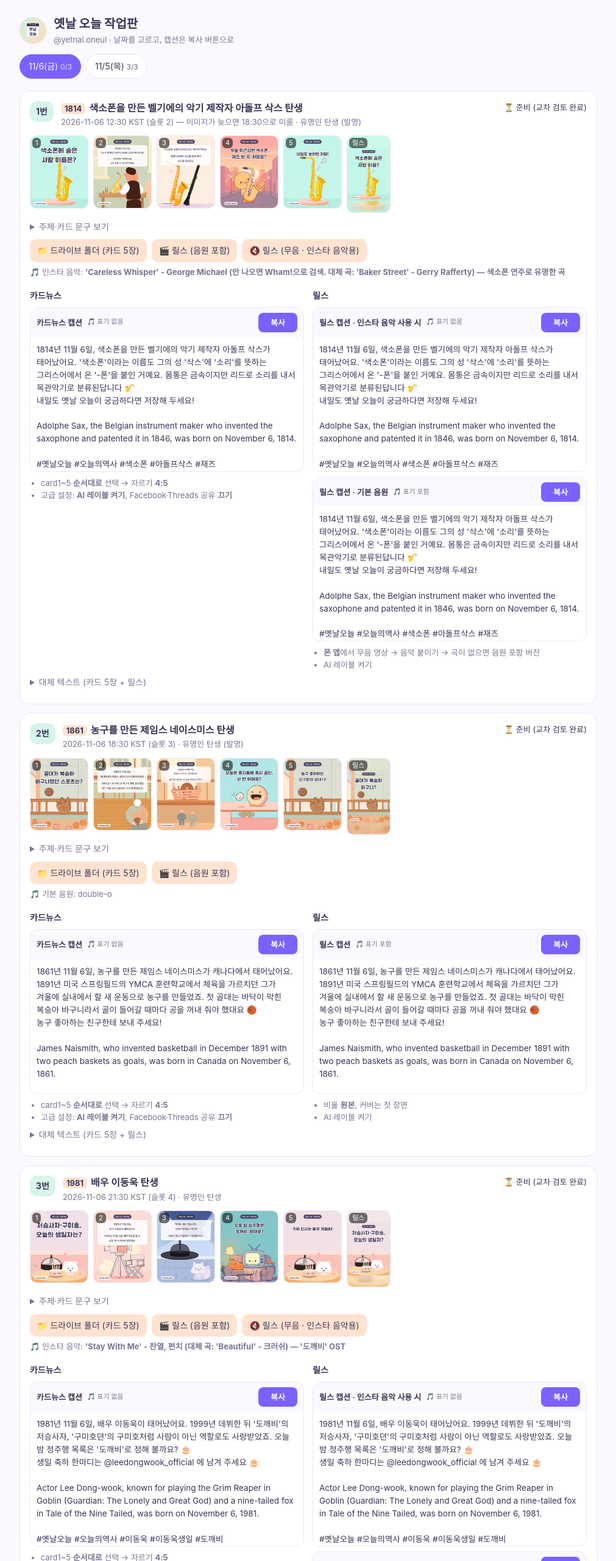
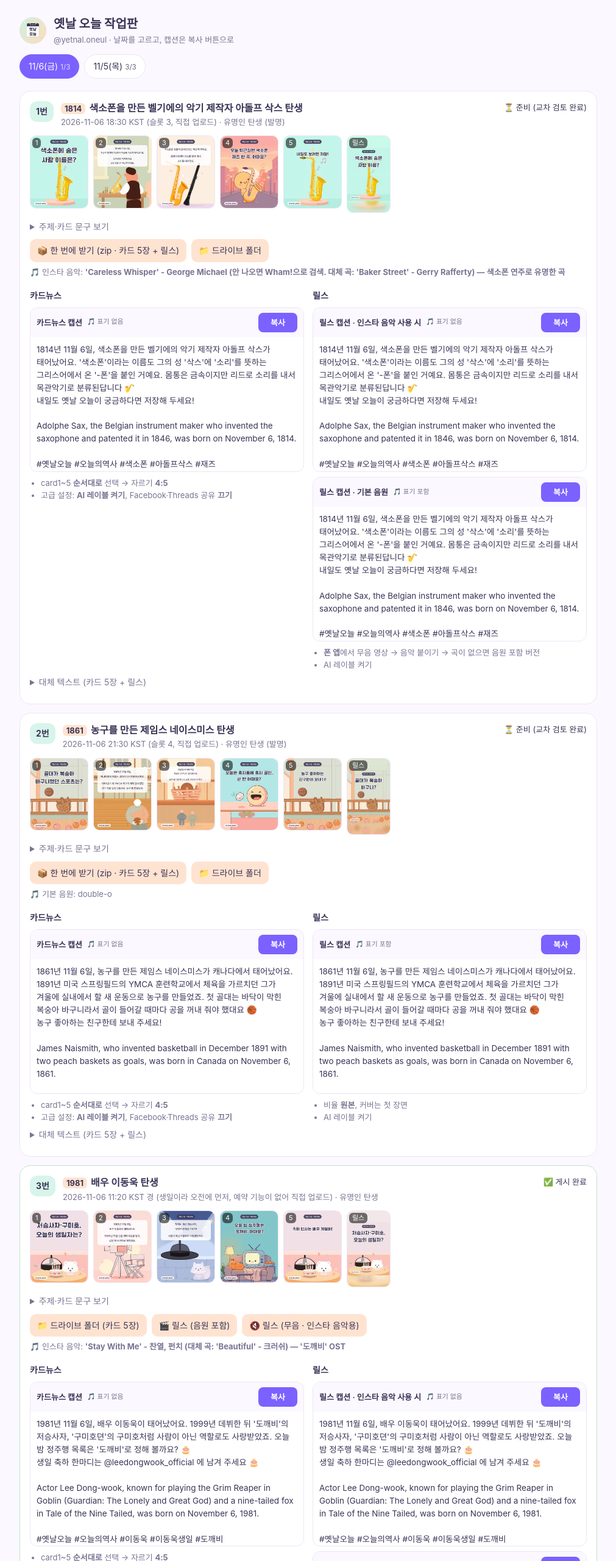
Before and after one commit to luckyho8/onthisday-site, a plain HTML site: page index.html in a window 1280 px wide. Shown: the top 2560 px of the page at 61% size, without its empty margins (134-1145 px from the left). Drawn offline with Linux system fonts and the light colour scheme; a web font is replaced by a local one.

Commit message:
작업판: 한 번에 받기(zip) 버튼, 이동욱 게시 완료
Co-Authored-By: Claude Opus 5.5 <noreply@anthropic.com>

```diff
--- a/index.html
+++ b/index.html
@@ -47,21 +47,21 @@ pre{margin:0;padding:10px;white-space:pre-wrap;word-break:keep-all;font:inherit;
 <body><div class="wrap">
   <div class="top"><img src="img/profile.jpg" alt=""><div><h1>옛날 오늘 작업판</h1>
     <p>@yetnal.oneul · 날짜를 고르고, 캡션은 복사 버튼으로</p></div></div>
-  <nav class="tabs"><button class="tab on" data-day="d2026-11-06">11/6(금)<small>0/3</small></button><button class="tab" data-day="d2026-11-05">11/5(목)<small>3/3</small></button></nav>
+  <nav class="tabs"><button class="tab on" data-day="d2026-11-06">11/6(금)<small>1/3</small></button><button class="tab" data-day="d2026-11-05">11/5(목)<small>3/3</small></button></nav>
   <div class="day on" id="d2026-11-06">
     <section class="post" id="2026-11-06-1">
       <header>
         <div class="badge">1번</div>
         <div class="meta">
           <h2><span class="yr">1814</span>색소폰을 만든 벨기에의 악기 제작자 아돌프 삭스 탄생</h2>
-          <p>2026-11-06 12:30 KST (슬롯 2) — 이미지가 늦으면 18:30으로 미룸 · 유명인 탄생 (발명)</p>
+          <p>2026-11-06 18:30 KST (슬롯 3, 직접 업로드) · 유명인 탄생 (발명)</p>
         </div>
         <div class="status">⏳ 준비 (교차 검토 완료)</div>
       </header>
       <div class="thumbs"><a href="https://drive.google.com/file/d/1r--7_itMuiotHsypp9MP8hrGBXrLjMwZ/view?usp=drivesdk" target="_blank" rel="noopener" class="th"><img src="img/2026-11-06-1/card1.jpg" alt="" loading="lazy"><span>1</span></a><a href="https://drive.google.com/file/d/1-Iv15Ixpi8S6YIDqYw_0TMD87D2wZYlD/view?usp=drivesdk" target="_blank" rel="noopener" class="th"><img src="img/2026-11-06-1/card2.jpg" alt="" loading="lazy"><span>2</span></a><a href="https://drive.google.com/file/d/1Q59uDddtxFPKfvr609I2mwpmqUZUIlzX/view?usp=drivesdk" target="_blank" rel="noopener" class="th"><img src="img/2026-11-06-1/card3.jpg" alt="" loading="lazy"><span>3</span></a><a href="https://drive.google.com/file/d/11fpLabcBCNbsX9Cw7iy3nkYM9X-z-2l9/view?usp=drivesdk" target="_blank" rel="noopener" class="th"><img src="img/2026-11-06-1/card4.jpg" alt="" loading="lazy"><span>4</span></a><a href="https://drive.google.com/file/d/1IP8QGCopccpeEb9XDDN-yMilVTEmBKvf/view?usp=drivesdk" target="_blank" rel="noopener" class="th"><img src="img/2026-11-06-1/card5.jpg" alt="" loading="lazy"><span>5</span></a><a href="https://drive.google.com/file/d/1mAFMsUq7cprc7LuHGlqpfn7xW8wAH6pJ/view?usp=drivesdk" target="_blank" rel="noopener" class="th reel"><img src="img/2026-11-06-1/reel.jpg" alt="" loading="lazy"><span>릴스</span></a></div>
       <details class="cards"><summary>주제·카드 문구 보기</summary><p class="topic">1814년 11월 6일, 색소폰을 만든 벨기에의 악기 제작자 아돌프 삭스 탄생. &#x27;색소폰&#x27;은 그의 성 Sax + 그리스어 phōnē(소리)</p><ol><li><b>1</b> 색소폰에 숨은 사람 이름은?</li><li><b>2</b> 1814년 11월 6일, 지금의 벨기에 디낭에서 아돌프 삭스가 태어났어요. 그가 만든 악기가 바로 그의 성을 딴 &#x27;색소폰&#x27;이에요.</li><li><b>3</b> 색소폰은 몸통이 금속인데도 &#x27;목관악기&#x27;예요. 클라리넷처럼 리드를 떨게 해서 소리를 내거든요.</li><li><b>4</b> 오늘 퇴근길엔 색소폰 재즈 한 곡, 어때요?</li><li><b>5</b> 내일도 보려면 저장!</li></ol>
         <p class="hook">릴스 첫 장면: “색소폰에 숨은 사람 이름?”</p></details>
-      <div class="files"><a class="file" href="https://drive.google.com/drive/folders/1onhgRoZ5J0hmmY4ayFbbYT9FpI5TuHcU" target="_blank" rel="noopener">📁 드라이브 폴더 (카드 5장)</a><a class="file" href="https://drive.google.com/file/d/1mAFMsUq7cprc7LuHGlqpfn7xW8wAH6pJ/view?usp=drivesdk" target="_blank" rel="noopener">🎬 릴스 (음원 포함)</a><a class="file" href="https://drive.google.com/file/d/10fGyEVSnJeaUi6-rDDgM9kw9uSKhzdU3/view?usp=drivesdk" target="_blank" rel="noopener">🔇 릴스 (무음 · 인스타 음악용)</a></div>
+      <div class="files"><a class="file" href="https://drive.google.com/file/d/1_6WWJfPtgY5Z9OxxkUFD4PGqqh73KPlf/view?usp=drivesdk" target="_blank" rel="noopener">📦 한 번에 받기 (zip · 카드 5장 + 릴스)</a><a class="file" href="https://drive.google.com/drive/folders/1onhgRoZ5J0hmmY4ayFbbYT9FpI5TuHcU" target="_blank" rel="noopener">📁 드라이브 폴더</a></div>
       <p class="music">🎵 인스타 음악: <b>&#x27;Careless Whisper&#x27; - George Michael (안 나오면 Wham!으로 검색. 대체 곡: &#x27;Baker Street&#x27; - Gerry Rafferty) — 색소폰 연주로 유명한 곡</b></p>
       <div class="grid">
         <div>
@@ -163,14 +163,14 @@ Adolphe Sax, the Belgian instrument maker who invented the saxophone and patente
         <div class="badge">2번</div>
         <div class="meta">
           <h2><span class="yr">1861</span>농구를 만든 제임스 네이스미스 탄생</h2>
-          <p>2026-11-06 18:30 KST (슬롯 3) · 유명인 탄생 (발명)</p>
+          <p>2026-11-06 21:30 KST (슬롯 4, 직접 업로드) · 유명인 탄생 (발명)</p>
         </div>
         <div class="status">⏳ 준비 (교차 검토 완료)</div>
       </header>
       <div class="thumbs"><a href="https://drive.google.com/file/d/1gK4wIbBe-qxCW4i_vRIiXMcpKDuFVpts/view?usp=drivesdk" target="_blank" rel="noopener" class="th"><img src="img/2026-11-06-2/card1.jpg" alt="" loading="lazy"><span>1</span></a><a href="https://drive.google.com/file/d/1VxSetQAGLG5S0udQjvII3DMhf7l9nIQ9/view?usp=drivesdk" target="_blank" rel="noopener" class="th"><img src="img/2026-11-06-2/card2.jpg" alt="" loading="lazy"><span>2</span></a><a href="https://drive.google.com/file/d/1_ub9PFLr79lNd7715uscyoapT7wgXMOg/view?usp=drivesdk" target="_blank" rel="noopener" class="th"><img src="img/2026-11-06-2/card3.jpg" alt="" loading="lazy"><span>3</span></a><a href="https://drive.google.com/file/d/16Kz-6Mo6iFU9QOnfsqAMglxNNGMsXYNt/view?usp=drivesdk" target="_blank" rel="noopener" class="th"><img src="img/2026-11-06-2/card4.jpg" alt="" loading="lazy"><span>4</span></a><a href="https://drive.google.com/file/d/1CaKAO2m44ApvBjZfb0L1NCdLyqakLeRz/view?usp=drivesdk" target="_blank" rel="noopener" class="th"><img src="img/2026-11-06-2/card5.jpg" alt="" loading="lazy"><span>5</span></a><a href="https://drive.google.com/file/d/1B327U5IeQvjCOIl_fw4XkZgMdO-4nUZN/view?usp=drivesdk" target="_blank" rel="noopener" class="th reel"><img src="img/2026-11-06-2/reel.jpg" alt="" loading="lazy"><span>릴스</span></a></div>
       <details class="cards"><summary>주제·카드 문구 보기</summary><p class="topic">1861년 11월 6일, 농구를 만든 제임스 네이스미스 탄생 (캐나다). 1891년 12월 미국 YMCA 학교 체육 강사로 일하며 복숭아 바구니 두 개를 골대로 농구를 만듦</p><ol><li><b>1</b> 골대가 복숭아 바구니였던 스포츠는?</li><li><b>2</b> 1861년 11월 6일, 캐나다에서 제임스 네이스미스가 태어났어요. 1891년 미국 YMCA 학교의 체육 강사였던 그가 겨울 실내 운동으로 &#x27;농구&#x27;를 만들었죠.</li><li><b>3</b> 처음엔 바닥이 막힌 복숭아 바구니가 골대였어요. 골이 들어갈 때마다 공을 꺼내 줘야 했죠!</li><li><b>4</b> 오늘은 휴지통에 휴지 골인, 한 판 어때요?</li><li><b>5</b> 농구 좋아하는 친구한테 보내기!</li></ol>
         <p class="hook">릴스 첫 장면: “골대가 복숭아 바구니?”</p></details>
-      <div class="files"><a class="file" href="https://drive.google.com/drive/folders/12cUhJaX1vkOModWs9xpiYyfWoeXeiyjZ" target="_blank" rel="noopener">📁 드라이브 폴더 (카드 5장)</a><a class="file" href="https://drive.google.com/file/d/1B327U5IeQvjCOIl_fw4XkZgMdO-4nUZN/view?usp=drivesdk" target="_blank" rel="noopener">🎬 릴스 (음원 포함)</a></div>
+      <div class="files"><a class="file" href="https://drive.google.com/file/d/1uVZZcyh5oTqK9XQWNkQC_eQ0kC-Oeqxt/view?usp=drivesdk" target="_blank" rel="noopener">📦 한 번에 받기 (zip · 카드 5장 + 릴스)</a><a class="file" href="https://drive.google.com/drive/folders/12cUhJaX1vkOModWs9xpiYyfWoeXeiyjZ" target="_blank" rel="noopener">📁 드라이브 폴더</a></div>
       <p class="music">🎵 기본 음원: double-o</p>
       <div class="grid">
         <div>
@@ -257,14 +257,14 @@ James Naismith, who invented basketball in December 1891 with two peach baskets
       </div>
       </details>
     </section>
-    <section class="post" id="2026-11-06-3">
+    <section class="post done" id="2026-11-06-3">
       <header>
         <div class="badge">3번</div>
         <div class="meta">
           <h2><span class="yr">1981</span>배우 이동욱 탄생</h2>
-          <p>2026-11-06 21:30 KST (슬롯 4) · 유명인 탄생</p>
+          <p>2026-11-06 11:20 KST 경 (생일이라 오전에 먼저, 예약 기능이 없어 직접 업로드) · 유명인 탄생</p>
         </div>
-        <div class="status">⏳ 준비 (교차 검토 완료)</div>
+        <div class="status">✅ 게시 완료</div>
       </header>
       <div class="thumbs"><a href="https://drive.google.com/file/d/1JdMp8nzafEf9nZIyP_UYvooe8mbLmVpA/view?usp=drivesdk" target="_blank" rel="noopener" class="th"><img src="img/2026-11-06-3/card1.jpg" alt="" loading="lazy"><span>1</span></a><a href="https://drive.google.com/file/d/1sBEeaPOoTYKKvRXOeECn_nf7Mb78AECD/view?usp=drivesdk" target="_blank" rel="noopener" class="th"><img src="img/2026-11-06-3/card2.jpg" alt="" loading="lazy"><span>2</span></a><a href="https://drive.google.com/file/d/1ofSLYYAMbX8yTZrFfyuBOiKV9xgsHZT3/view?usp=drivesdk" target="_blank" rel="noopener" class="th"><img src="img/2026-11-06-3/card3.jpg" alt="" loading="lazy"><span>3</span></a><a href="https://drive.google.com/file/d/1PIDxSj-K1ACikdJi_ayz_sabma9r9K4s/view?usp=drivesdk" target="_blank" rel="noopener" class="th"><img src="img/2026-11-06-3/card4.jpg" alt="" loading="lazy"><span>4</span></a><a href="https://drive.google.com/file/d/1EF2n7XjXmT5aIAgsqY2qzyxwX6-ru_a1/view?usp=drivesdk" target="_blank" rel="noopener" class="th"><img src="img/2026-11-06-3/card5.jpg" alt="" loading="lazy"><span>5</span></a><a href="https://drive.google.com/file/d/1mWVkjMbx0I-_ERk9-YKJFcr6LYiWzc6z/view?usp=drivesdk" target="_blank" rel="noopener" class="th reel"><img src="img/2026-11-06-3/reel.jpg" alt="" loading="lazy"><span>릴스</span></a></div>
       <details class="cards"><summary>주제·카드 문구 보기</summary><p class="topic">1981년 11월 6일, 배우 이동욱 탄생. 1999년 데뷔, &#x27;도깨비&#x27;(2016~2017)의 저승사자, &#x27;구미호뎐&#x27;(2020)의 구미호 이연</p><ol><li><b>1</b> 저승사자·구미호, 오늘의 생일자는?</li><li><b>2</b> 1981년 11월 6일, 배우 이동욱이 태어났어요. 1999년 모델 선발 대회 대상을 받고, 같은 해 드라마로 데뷔했죠.</li><li><b>3</b> &#x27;도깨비&#x27;에선 저승사자, &#x27;구미호뎐&#x27;에선 구미호! 사람이 아닌 역할로도 사랑받았어요.</li><li><b>4</b> 오늘 밤 정주행은 &#x27;도깨비&#x27; 어때요?</li><li><b>5</b> 축하 인사는 배우 계정에!</li></ol>
@@ -675,7 +675,7 @@ On November 5, 2004, MEIKO was released as the first VOCALOID able to sing in Ja
       </div>
       </details>
     </section></div>
-  <p class="foot">마지막 갱신 2026-11-06 11:03 KST · 작업용 페이지 (검색 노출 안 함)</p>
+  <p class="foot">마지막 갱신 2026-11-06 11:33 KST · 작업용 페이지 (검색 노출 안 함)</p>
 </div><script>
 document.querySelectorAll('.tab').forEach(t=>t.addEventListener('click',()=>{
   document.querySelectorAll('.tab,.day').forEach(e=>e.classList.remove('on'));
```
